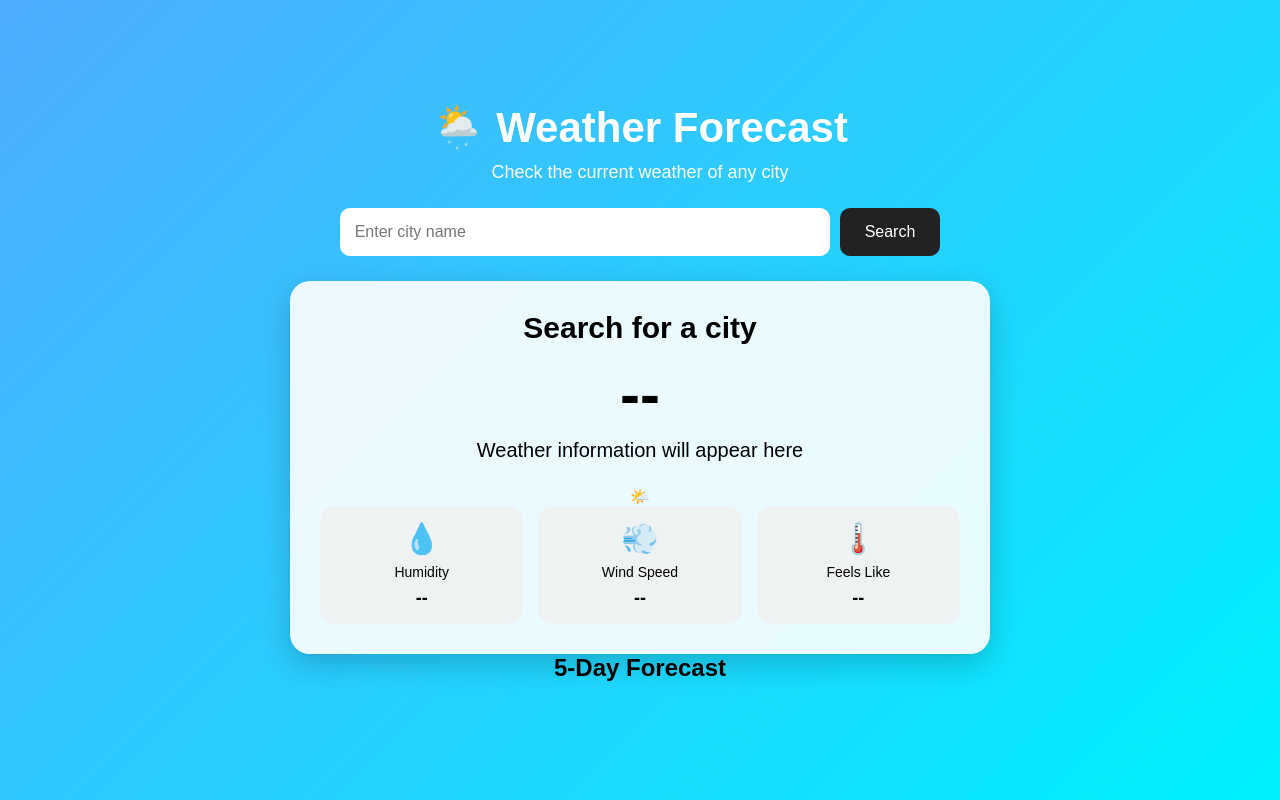
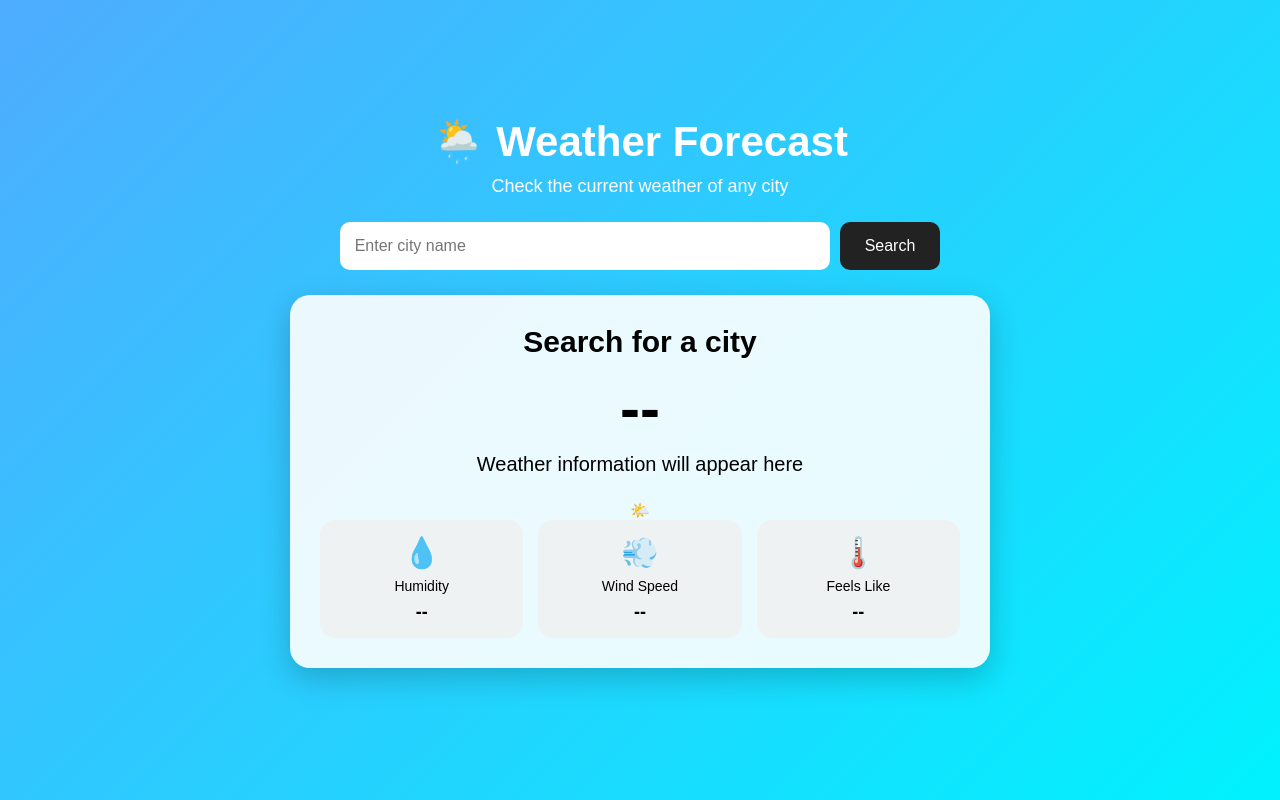
Before and after one commit to aaravjani57/weather-forecast-website, a Flask app: page / in a window 1280 px wide. Run offline with Flask 3, Linux system fonts and the light colour scheme.

Commit message:
Update index.html

```diff
--- a/templates/index.html
+++ b/templates/index.html
@@ -69,7 +69,7 @@
 
         <div class="forecast-section">
 
-    <h2>5-Day Forecast</h2>
+
 
     <div id="forecast" class="forecast-container">
         <!-- Forecast information will appear here -->
```
